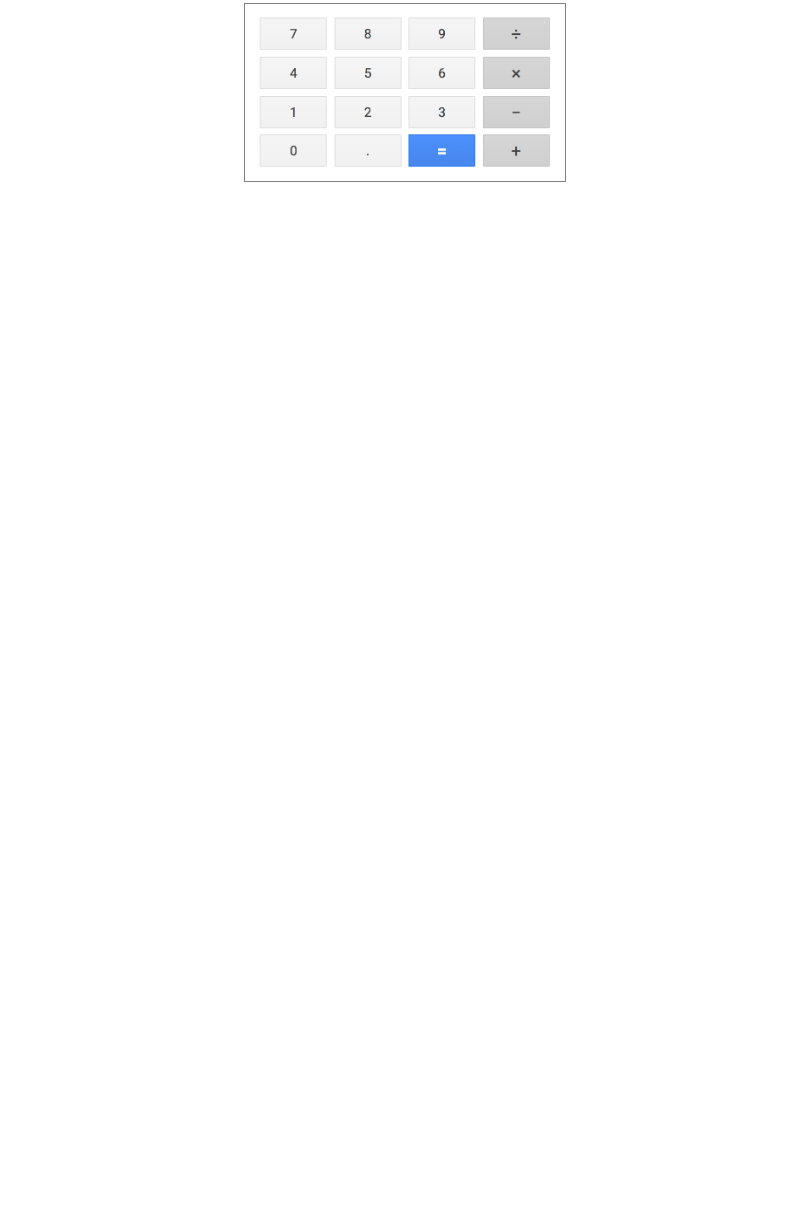
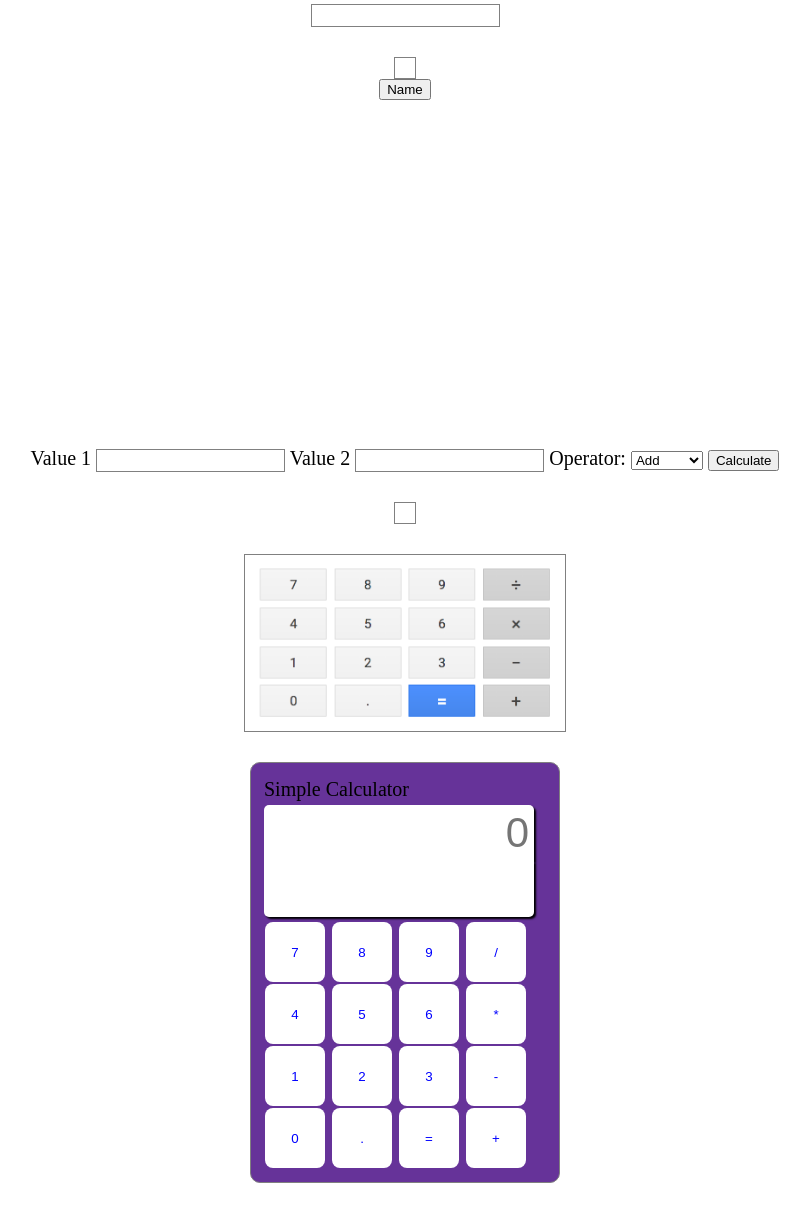
Before and after one commit to ChrisBaidoo/simple-calculator, a plain HTML site: page index.html in a window 1280 px wide. Shown: the part 360-1582 px from the top of the page, without its empty margins (235-1045 px from the left). Before the commit the page ends 800 px from the top, so only its background shows below. Drawn offline with Linux system fonts and the light colour scheme.

Commit message:
get number and calculate functions

```diff
--- a/index.html
+++ b/index.html
@@ -6,6 +6,15 @@
 </head>
 
 <body>
+
+  <div class="flex-container">
+      Value 1 <input type="text" id="name">
+      <div id="yourname" class="yourname"></div>
+      <!-- Test <input type="text" id="name">
+      Name  <p id="yourname"></p> -->
+      <button type="button" id="btn" onclick="printName()">Name</button>
+    </div>
+
     <div class="flex-container">
       <form>
         Value 1 <input type="number" id="value1">
@@ -22,8 +31,60 @@
       <div id="result" class="result"></div>
 
       <img src="img/Calculator.png" width="300px" class="result">
+
+      <!-- This is the head section of the calculator -->
+      <table class="result">
+        <tr>
+          <tr>
+            <td class="heading">Simple Calculator</td>
+          </tr>
+          <td>
+            <input type="text" id="input" placeholder="0" readonly="readonly">
+            <input type="text" id="answer" readonly="readonly" style="color: green;">
+          </td>
+        </tr>
+
+        <!--Button section of the calculator -->
+        <tr>
+          <td>
+            <input type="button" value="7" onclick="getNumber(this)">
+            <input type="button" value="8" onclick="getNumber(this)">
+            <input type="button" value="9" onclick="getNumber(this)">
+            <input type="button" value="/" onclick="getNumber(this)">
+            <br>
+            <input type="button" value="4" onclick="getNumber(this)">
+            <input type="button" value="5" onclick="getNumber(this)">
+            <input type="button" value="6" onclick="getNumber(this)">
+            <input type="button" value="*" onclick="getNumber(this)">
+            <br>
+            <input type="button" value="1" onclick="getNumber(this)">
+            <input type="button" value="2" onclick="getNumber(this)">
+            <input type="button" value="3" onclick="getNumber(this)">
+            <input type="button" value="-" onclick="getNumber(this)">
+            <br>
+            <input type="button" value="0" onclick="getNumber(this)">
+            <input type="button" value="." onclick="getNumber(this)">
+            <input type="button" value="=" onclick="calculate()">
+            <input type="button" value="+" onclick="getNumber(this)">
+            <br>
+          </td>
+        </tr>
+      </table>
+
     </div>
 
+    <div>
+      <!-- <table class="result">
+      <tr>
+      <tr>
+      <td class="heading"> Simple Calculator
+    </td>
+
+  </tr>
+</tr>
+</table> -->
+
+</div>
 <script type="text/javascript" src="index.js"></script>
 </body>
 
--- a/index.js
+++ b/index.js
@@ -7,8 +7,8 @@ function calc(){
   var val2  = parseFloat(value2.value); //get the value from 2nd Value. change to number
   var operator = document.querySelector("#operator").value; //get the value from the operator
   var result = document.querySelector("#result");
-  var val1IsInvalid = !Number.isInteger(val1);
-  var val2IsInvalid = !Number.isInteger(val2);
+  var val1IsInvalid = !Number.isInteger(val1); //check that val1 is not an interger
+  var val2IsInvalid = !Number.isInteger(val2); //check that val2 is not an interger
 
   /*** Clear Form ***/
   value1.classList.remove("invalid");
@@ -52,7 +52,39 @@ function calc(){
       break;
   }
 
-  /*** Set Result ***/
+  /*** Validate Form ***/
+
   result.innerHTML = calculate;
+}
 
+function calculate(){
+  let equation = document.querySelector("#input").value;
+  let equationArray = equation.split("");
+  //Refactor using Array.reduce() method
+  equationArray = equationArray.map(item => {
+    const integer = parseFloat(item);
+    if (isNaN(integer)){
+      return item;
+    } else {
+      return integer;
+    }
+  });
 }
+
+
+function getNumber({value}) {
+  let currentNumber = document.querySelector("#input").value;
+  let lastCharacter = currentNumber.charAt(currentNumber.length - 1)
+  let operators = ["*", "/", "+", "-"];
+
+  if (operators.includes(value) && operators.includes(lastCharacter)) {
+    currentNumber = currentNumber.substring(0, currentNumber.length - 1);
+  }
+
+  document.querySelector("#input").value = `${currentNumber}${value}`;
+}
+
+let operator;
+function getOper({value}) {
+  operator = value;
+}
--- a/main.css
+++ b/main.css
@@ -1,5 +1,14 @@
 html, body {
   height: 100%;
+}
+
+table {
+width: 310px;
+margin:50px auto;
+background: #663399;
+border: none;
+border-radius: 10px;
+padding: 0px 20px;
 }
 
 body {
@@ -15,14 +24,16 @@ input.invalid {
   border-color: red;
 }
 
-.flex-container{
+.flex-container {
   height: 100%;
   padding: 0;
   margin: 0;
+  /* background: #663399; */
   display: flex;
   align-items: center;
   justify-content: center;
   flex-direction: column;
+  font-size: 20px;
 }
 
 .result{
@@ -30,3 +41,43 @@ input.invalid {
   padding: 10px;
   margin-top: 30px;
 }
+
+.yourname{
+  border: 1px solid grey;
+  padding: 10px;
+  margin-top: 30px;
+}
+
+#input, #answer {
+  width: 260px;
+  height: 50px;
+  font-size: 210%;
+  text-align: right;
+  border: none;
+}
+
+#input {
+  border-radius: 5px 5px 0px 0px;
+  box-shadow: 2px 2px 2px black;
+  color: gray;
+}
+
+#answer {
+  border-radius: 0px 0px 5px 5px;
+  box-shadow: 2px 2px 2px black;
+}
+
+input[type=button] {
+  height: 60px;
+  width: 60px;
+  color: blue;
+  background: white;
+  margin: 1px;
+  border-radius: 8px;
+  border: none;
+}
+
+input[type=button]:hover{
+  background: gray;
+  cursor: pointer;
+}
```
Lines whose indentation alone changed are shown as unchanged.
